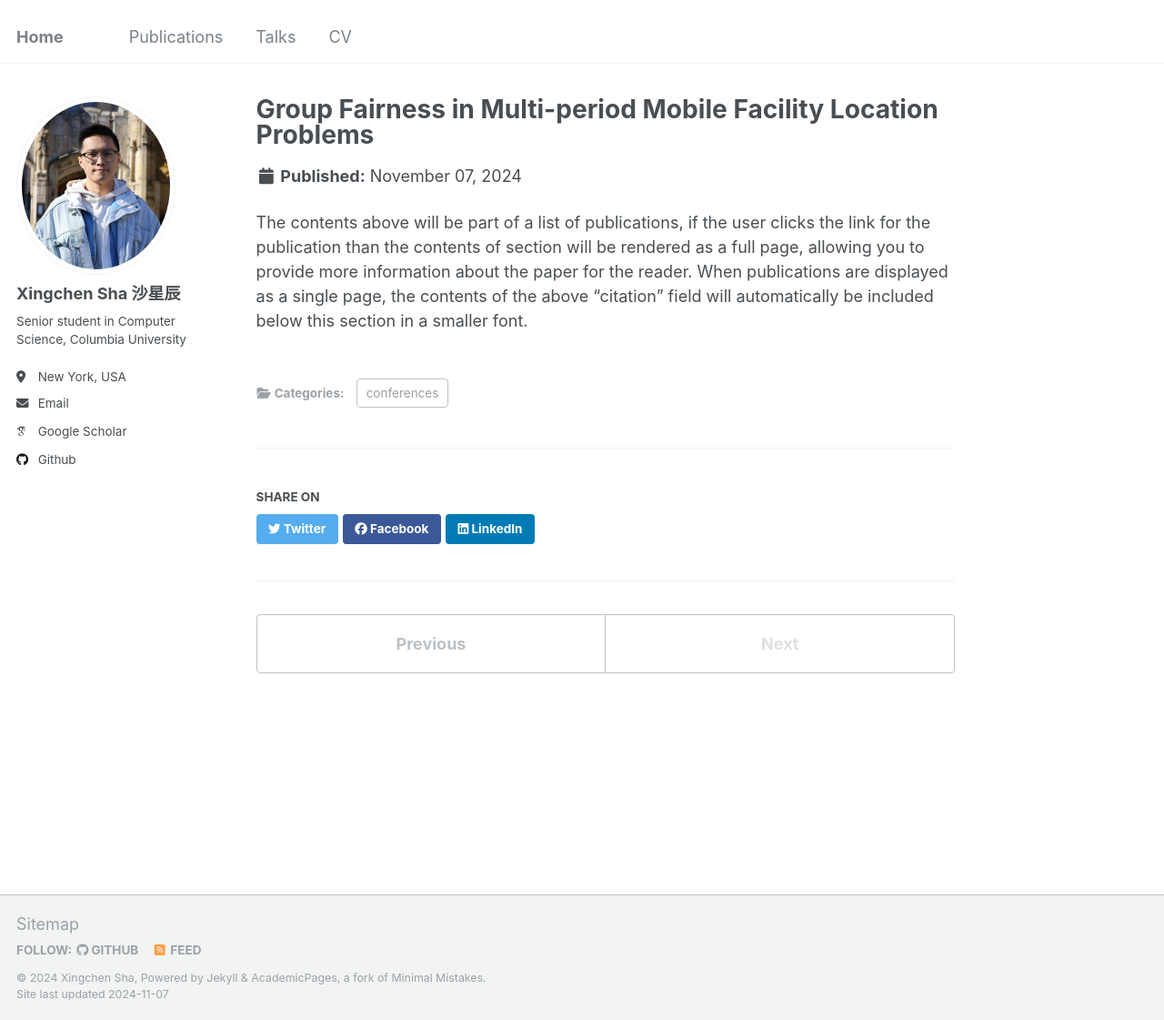
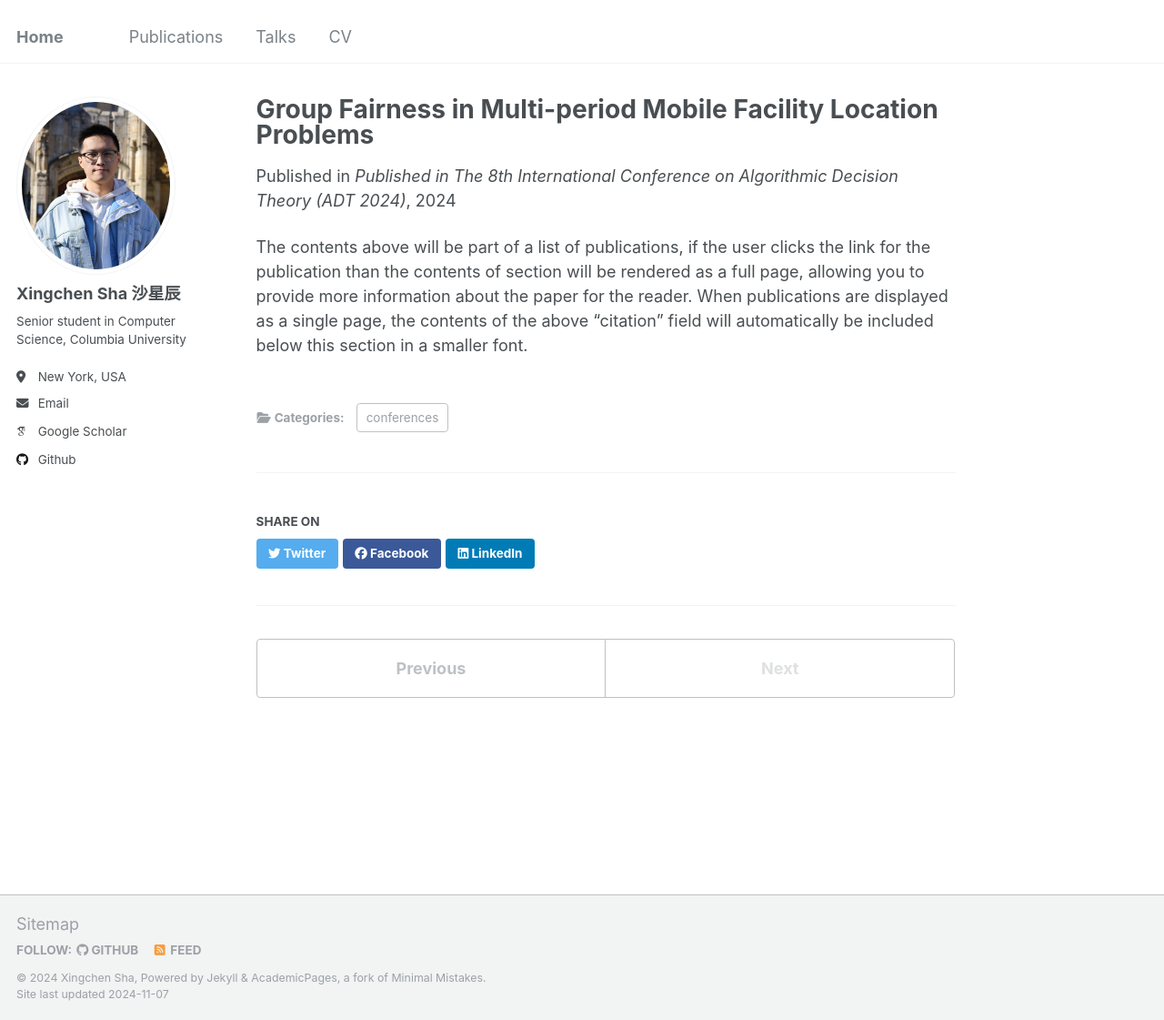
Before and after one commit to rocksxc/rocksxc.github.io, a Jekyll site: the page built from _publications/adt.md, in a window 1280 px wide and 1121 px high. Shown: the whole window at 91% size. Built offline with Jekyll 4.4.1, drawn with Linux system fonts in a browser that asks for light colours; some web fonts are replaced.

Commit message:
Update adt.md

```diff
--- a/_publications/adt.md
+++ b/_publications/adt.md
@@ -4,6 +4,7 @@ pub_authors: 'Haris Aziz, Hau Chan, Xingchen Sha, Toby Walsh, Xia Lirong'
 collection: publications
 category: conferences
 permalink: /publication/adt
+venue: 'Published in <i> The 8th International Conference on Algorithmic Decision Theory (ADT 2024)</i>'
 ---
 
 The contents above will be part of a list of publications, if the user clicks the link for the publication than the contents of section will be rendered as a full page, allowing you to provide more information about the paper for the reader. When publications are displayed as a single page, the contents of the above "citation" field will automatically be included below this section in a smaller font.
```
